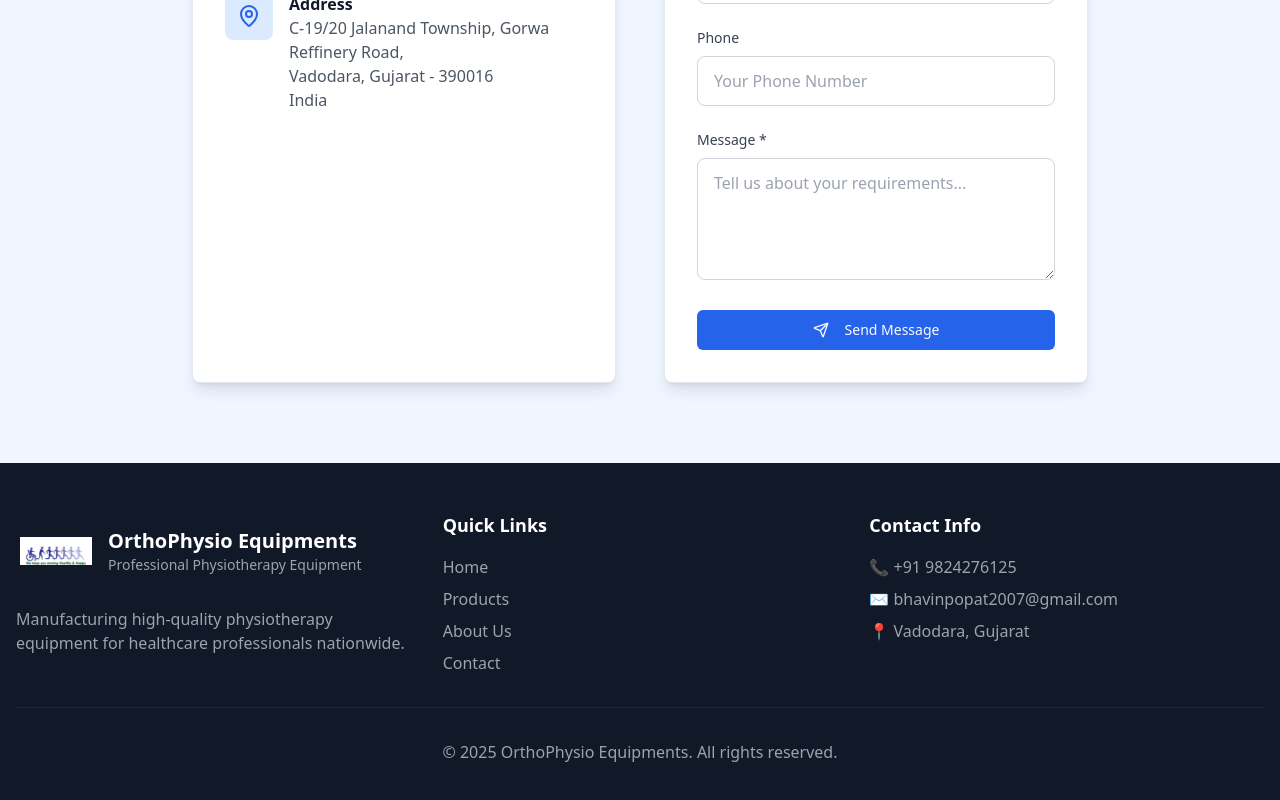
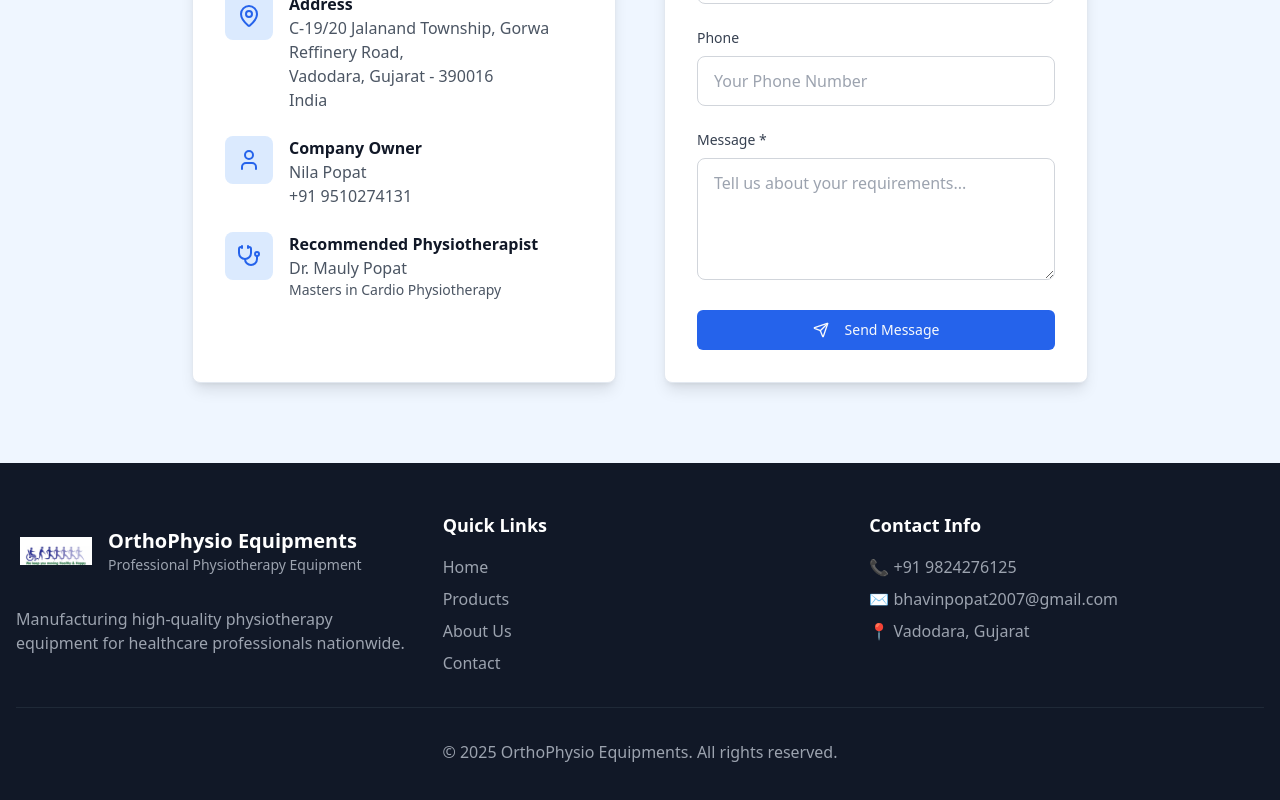
Before and after one commit to Krishnapopat/orthophysio-website, a Next.js app: page / in a window 1280 px wide. Shown: the part 6771-7571 px from the top of the page. Built offline with nearby package versions, Linux system fonts and the light colour scheme.

Commit message:
Added more information

```diff
--- a/app/page.tsx
+++ b/app/page.tsx
@@ -4,7 +4,7 @@ import React, { useState } from "react"
 import { Button } from "@/components/ui/button"
 import { Card, CardContent } from "@/components/ui/card"
 import { Badge } from "@/components/ui/badge"
-import { Phone, Mail, MapPin, Star, Award, Users, Wrench, Send, CheckCircle, AlertCircle } from "lucide-react"
+import { Phone, Mail, MapPin, Star, Award, Users, Wrench, Send, CheckCircle, AlertCircle, User, Stethoscope } from "lucide-react"
 import Link from "next/link"
 import Image from "next/image"
 import { ProductCard } from "@/components/product-card"
@@ -919,6 +919,29 @@ export default function HomePage() {
                         </p>
                       </div>
                     </div>
+
+                    <div className="flex items-start space-x-4">
+                      <div className="w-12 h-12 bg-blue-100 rounded-lg flex items-center justify-center flex-shrink-0">
+                        <User className="w-6 h-6 text-blue-600" />
+                      </div>
+                      <div>
+                        <h4 className="font-semibold text-gray-900">Company Owner</h4>
+                        <p className="text-gray-600">Nila Popat</p>
+                        <p className="text-gray-600">+91 9510274131</p>
+                      </div>
+                    </div>
+
+                    <div className="flex items-start space-x-4">
+                      <div className="w-12 h-12 bg-blue-100 rounded-lg flex items-center justify-center flex-shrink-0">
+                        <Stethoscope className="w-6 h-6 text-blue-600" />
+                      </div>
+                      <div>
+                        <h4 className="font-semibold text-gray-900">Recommended Physiotherapist</h4>
+                        <p className="text-gray-600">Dr. Mauly Popat</p>
+                        <p className="text-gray-600 text-sm">Masters in Cardio Physiotherapy</p>
+                        {/* <p className="text-gray-600">+91 9408915063</p> */}
+                      </div>
+                    </div>
                   </div>
                 </CardContent>
               </Card>
```
